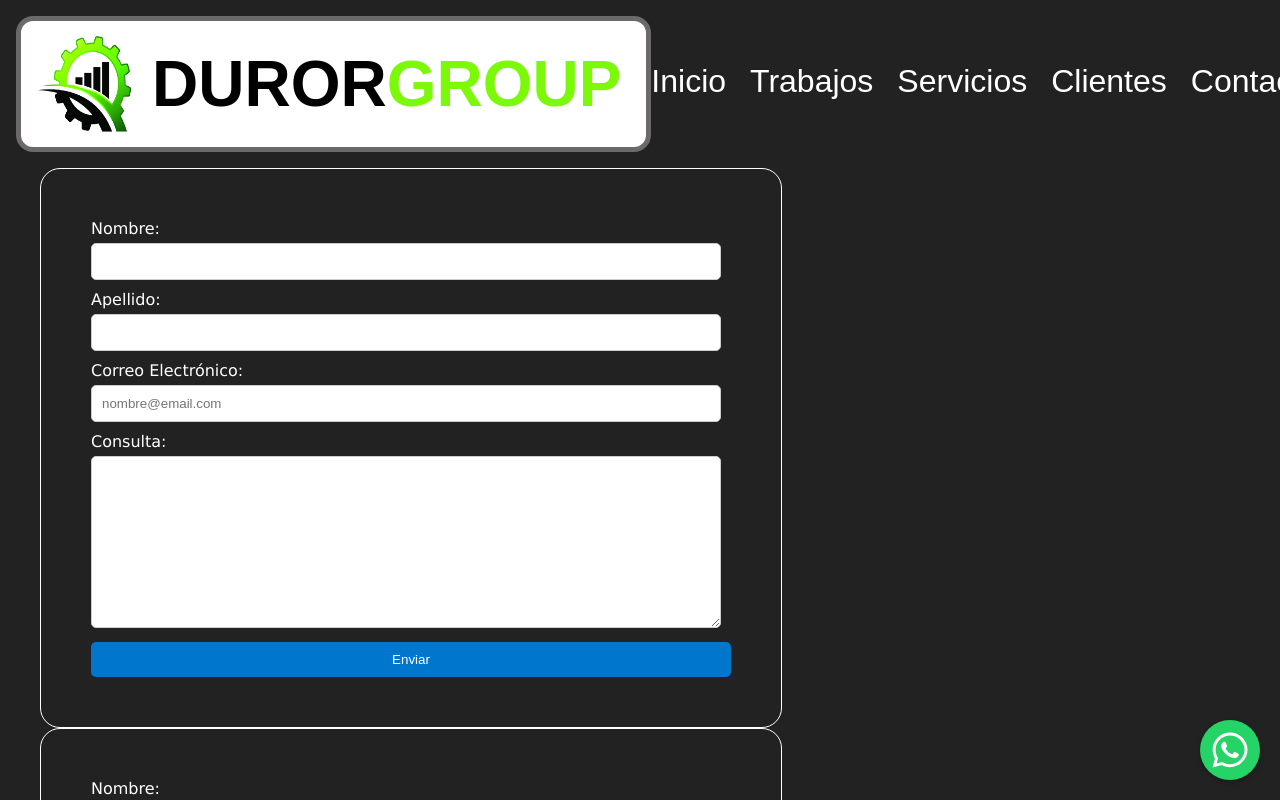
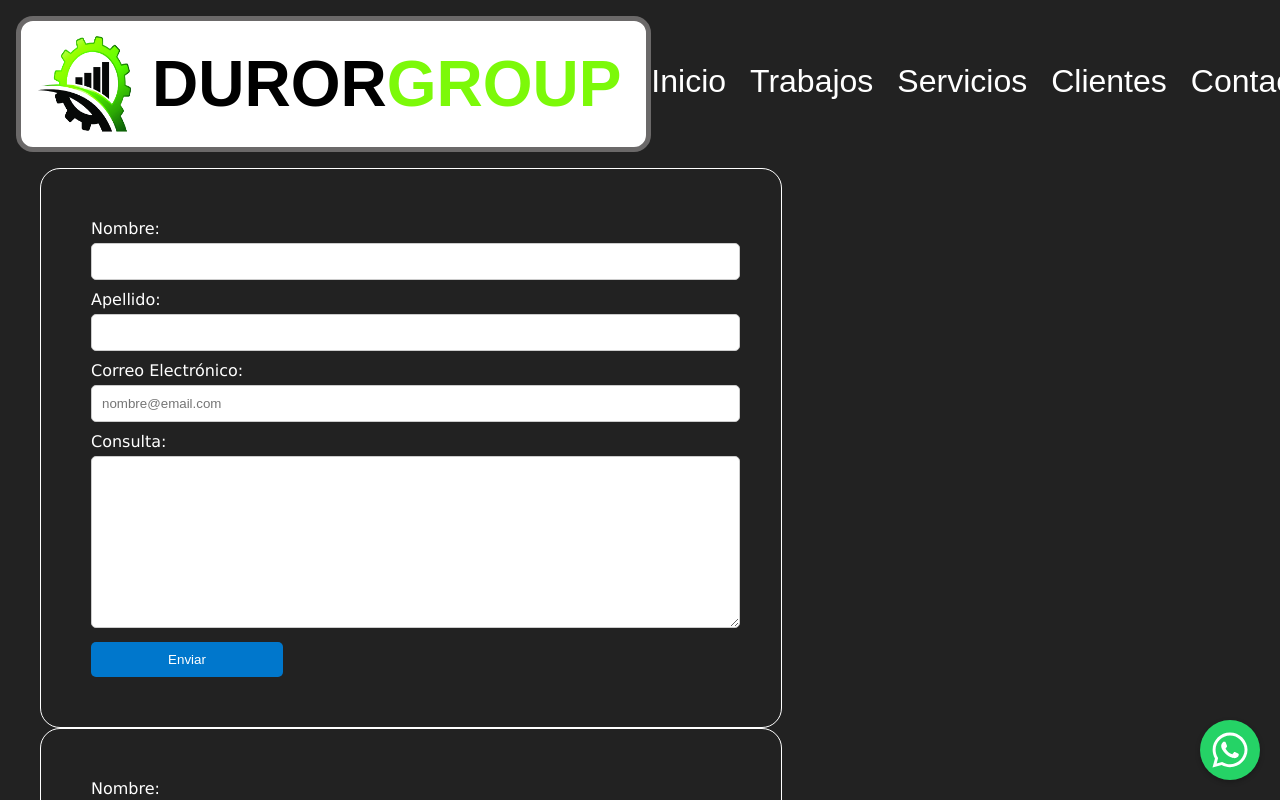
Before and after one commit to julieta2709/DurorGroup, a React (Vite) app: page /Contact in a window 1280 px wide. Shown: the top 800 px of the page. Built offline with nearby package versions, Linux system fonts and the light colour scheme; a web font is replaced by a local one.

Commit message:
estilos en form

```diff
--- a/src/Styles/Formulario.css
+++ b/src/Styles/Formulario.css
@@ -25,7 +25,7 @@
     border: 1px solid #ccc;
     border-radius: 5px;
     margin-bottom: 10px;
-    width: 95%;
+    width: 98%;
   }
 
   .Form-textarea {
@@ -39,7 +39,8 @@
     border: none;
     border-radius: 5px;
     cursor: pointer;
-  }
+    width: 30%;
+ }
 
   button[type="submit"]:hover {
     background-color: #005fa3;
```
